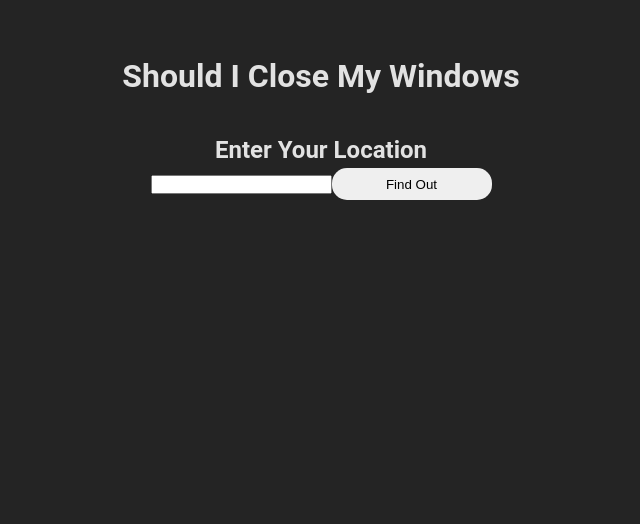
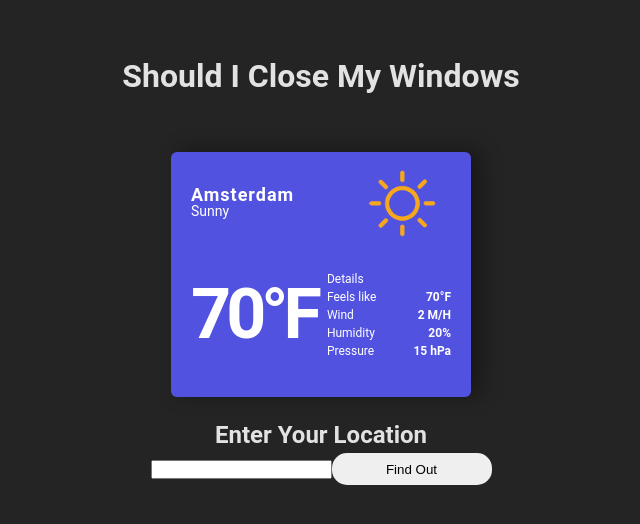
Before and after one commit to zfranczak/shouldICloseMyWindows, a React (Vite) app: page / in a window 1280 px wide. Shown: the top 524 px of the page, without its empty margins (319-959 px from the left). Built offline with nearby package versions, Linux system fonts and the light colour scheme.

Commit message:
added weather box layout and skeleton

```diff
--- a/src/App.css
+++ b/src/App.css
@@ -1,7 +1,3 @@
-#root {
-  text-align: center;
-}
-
 .container {
   max-width: 1080px;
   margin: 20px auto;
--- a/src/App.jsx
+++ b/src/App.jsx
@@ -3,6 +3,7 @@ import NavBar from './components/NavBar';
 import Header from './components/Header';
 import Weather from './components/Weather';
 import Search from './components/search/Search';
+import CurrentWeather from './components/CurrentWeather';
 import './App.css';
 
 function App() {
@@ -15,7 +16,9 @@ function App() {
       {/* <NavBar /> */}
       <div className='container'>
         <Header />
+        <CurrentWeather />
         <Weather />
+
         {/* <Search onSearchChange={handleOnSearchChange} /> */}
       </div>
     </>
--- /dev/null
+++ b/src/components/CurrentWeather.jsx
@@ -0,0 +1,44 @@
+import Weather from './Weather';
+import '../styles/current-weather.scss';
+
+const CurrentWeather = () => {
+  return (
+    <div className='weather'>
+      <div className='top'>
+        <div>
+          <p className='city'>Amsterdam</p>
+          <p className='weather-description'>Sunny</p>
+        </div>
+        <img alt='weather' className='weather-icon' src='icons/01d.png' />
+      </div>
+      <div className='bottom'>
+        <p className='temperature'>70°F</p>
+        <div className='details'>
+          <div className='parameter-row'>
+            <span className='parameter-label'>Details</span>
+          </div>
+          <div className='parameter-row'>
+            <span className='parameter-label'>Feels like</span>
+            <span className='parameter-value'>70°F</span>
+          </div>
+          <div className='parameter-row'>
+            <span className='parameter-label'>Wind</span>
+            <span className='parameter-value'>2 M/H</span>
+          </div>
+          <div className='parameter-row'>
+            <span className='parameter-label'>Humidity</span>
+            <span className='parameter-value'>20%</span>
+          </div>
+          <div className='parameter-row'>
+            <span className='parameter-label'>Pressure</span>
+            <span className='parameter-value'>15 hPa</span>
+          </div>
+        </div>
+      </div>
+    </div>
+  );
+};
+
+export default CurrentWeather;
+
+// url: `https://api.openweathermap.org/data/2.5/weather?lat={city.latitude}&lon={city.longitude}&appid={4849d3e1a14df9aa614d3c83e9e51352}`,
--- a/src/components/Weather.jsx
+++ b/src/components/Weather.jsx
@@ -32,7 +32,7 @@ const Weather = () => {
 
   return (
     <div>
-      <form className='locationInput' onSubmit={handleSubmit}>
+      <form className='location-input' onSubmit={handleSubmit}>
         <h2>Enter Your Location</h2>
         <input
           type='text'
--- /dev/null
+++ b/src/styles/current-weather.scss
@@ -0,0 +1,65 @@
+.weather {
+  width: 300px;
+  background-color: rgb(82, 82, 225);
+  border-radius: 6px;
+  box-shadow: 10px -2px 20px 2px rgba(0, 0, 0, 0.3);
+  color: white;
+  margin: 20px auto;
+  padding: 0 20px 20px 20px;
+}
+
+.top,
+.bottom {
+  display: flex;
+  justify-content: space-between;
+  align-items: center;
+}
+
+.city {
+  font-weight: 600;
+  font-size: 18px;
+  line-height: 1;
+  margin: 0;
+  letter-spacing: 1px;
+}
+
+.weather-description {
+  font-weight: 400px;
+  font-size: 14px;
+  line-height: 1;
+  margin: 0;
+}
+
+.weather-icon {
+  width: 100px;
+}
+
+.temperature {
+  font-weight: 600;
+  font-size: 70px;
+  width: auto;
+  letter-spacing: -5px;
+  margin: 10px 0;
+}
+
+.details {
+  width: 100%;
+  padding-left: 10px;
+}
+
+.parameter-row {
+  display: flex;
+  justify-content: space-between;
+}
+
+.parameter-label {
+  text-align: left;
+  font-weight: 400;
+  font-size: 12px;
+}
+
+.parameter-value {
+  text-align: right;
+  font-weight: 600;
+  font-size: 12px;
+}
--- a/src/styles/header.scss
+++ b/src/styles/header.scss
@@ -2,4 +2,5 @@
   padding: 2rem;
   margin: 0 auto;
   width: 100%;
+  text-align: center;
 }
--- a/src/styles/weather.scss
+++ b/src/styles/weather.scss
@@ -15,6 +15,10 @@
   margin: auto;
 }
 
+.location-input {
+  text-align: center;
+}
+
 .city-results {
   background-color: rgb(121, 37, 4);
   border: solid black 10px;
```
Also changed, not shown: public/icons/01d.png (added).
